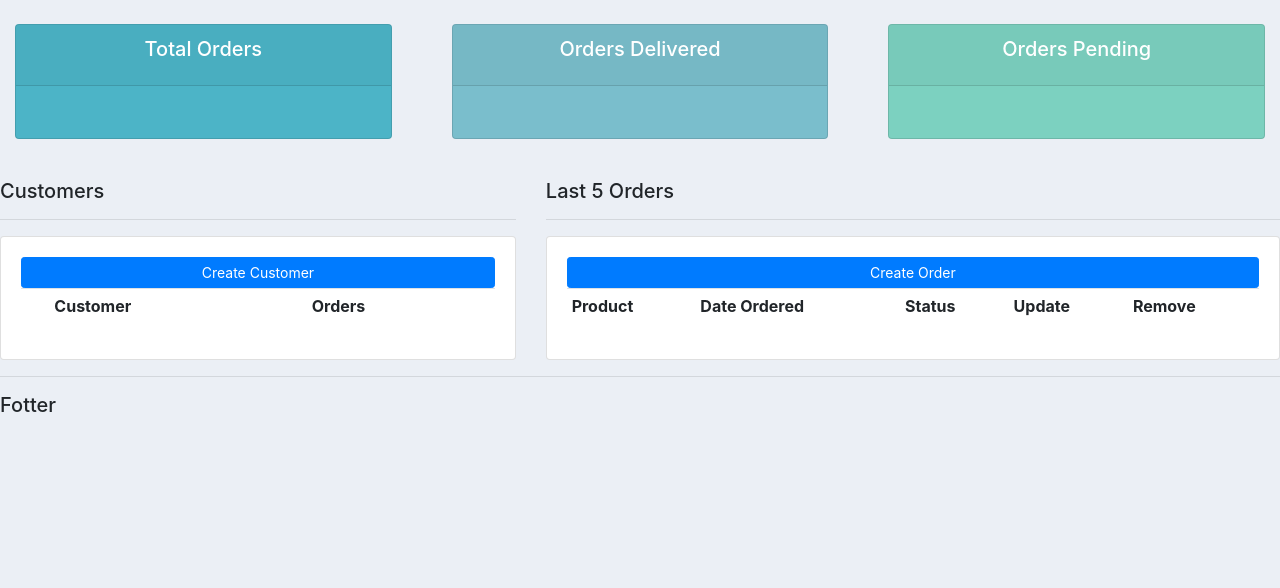
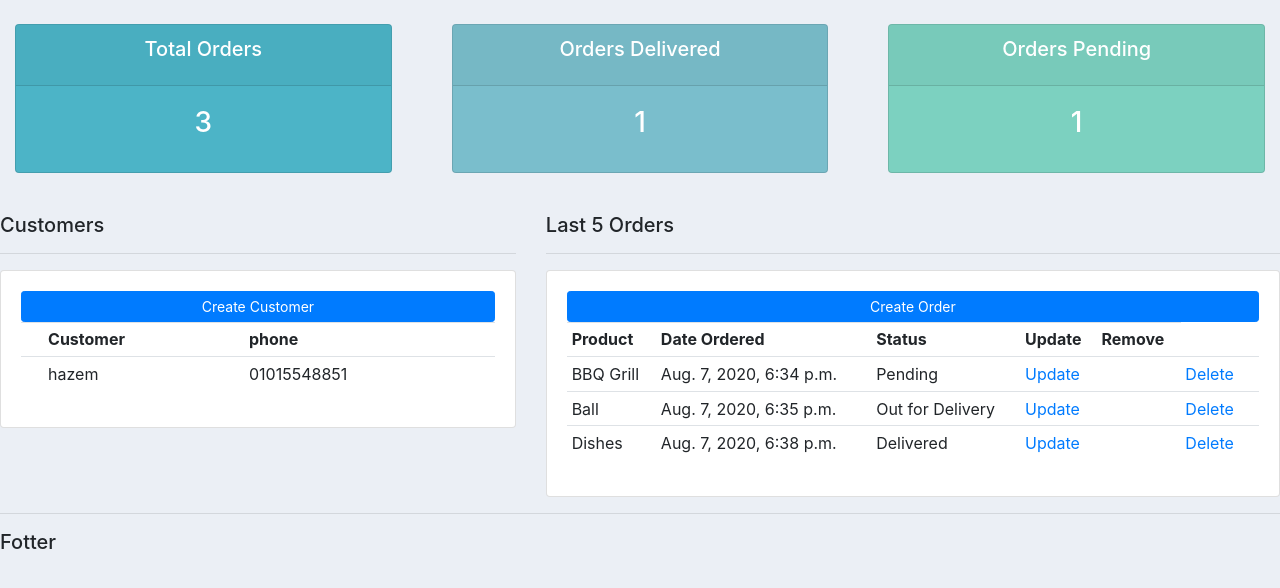
Before and after one commit to hazem3443/DjangoApp, a Django app: page / in a window 1280 px wide. Shown: the part 66-654 px from the top of the page. Run offline with Django 3.2, Linux system fonts and the light colour scheme; data comes from the database, SQL or seed files in the repository; lists and menus that the app fills with data are empty; some libraries are stand-ins or nearby versions.

Commit message:
8-Rendering Data to Templates _ Template Tags _ Django (3.0)  Crash Course Tutorials (pt 8)

```diff
--- a/accountss/templates/accountss/Dashboard.html
+++ b/accountss/templates/accountss/Dashboard.html
@@ -16,8 +16,15 @@
                 <tr>
                     <th></th>
                     <th>Customer</th>
-                    <th>Orders</th>
+                    <th>phone</th>
                 </tr>
+                {% for customer in customers %}
+                    <tr>
+                        <td></td>
+                        <td>{{ customer.name }}</td>
+                        <td>{{ customer.phone }}</td>
+                    </tr>
+                {% endfor %}
             </table>
         </div>
     </div>
@@ -35,6 +42,16 @@
                     <th>Update</th>
                     <th>Remove</th>
                 </tr>
+
+                {% for order in orders %}
+                    <tr>
+                        <td>{{ order.product }}</td>
+                        <td>{{ order.date_created }}</td>
+                        <td>{{ order.status }}</td>
+                        <td><a href="">Update</a><td>
+                        <td><a href="">Delete</a><td>
+                    </tr>
+                {% endfor %}
             </table>
         </div>
 
--- a/accountss/templates/accountss/status.html
+++ b/accountss/templates/accountss/status.html
@@ -8,7 +8,9 @@
                     <h5 class="card-title">Total Orders</h5>
                 </div>
                 <div class="card-body">
-                    <h3 class="card-title"></h3>
+                    <h3 class="card-title">
+                        {{ total_orders }}
+                    </h3>
                 </div>
             </div>
         </div>
@@ -21,7 +23,9 @@
                     <h5 class="card-title">Orders Delivered</h5>
                 </div>
                 <div class="card-body">
-                    <h3 class="card-title"></h3>
+                    <h3 class="card-title">
+                        {{ delivered }}
+                    </h3>
                 </div>
             </div>
         </div>
@@ -34,7 +38,9 @@
                     <h5 class="card-title">Orders Pending</h5>
                 </div>
                 <div class="card-body">
-                    <h3 class="card-title"></h3>
+                    <h3 class="card-title">
+                        {{ pending }}
+                    </h3>
                 </div>
             </div>
         </div>
--- a/accountss/views.py
+++ b/accountss/views.py
@@ -3,12 +3,27 @@ from django.http import HttpResponse
 
 from django.shortcuts import render
 
+from .models import *
+
 # Create your views here.
 def home(request):
-    return render(request, 'accountss/Dashboard.html')
+    orders = Order.objects.all()
+    customers = Customer.objects.all()
+
+    total_customers = customers.count()
+
+    total_orders = orders.count()
+
+    delivered = orders.filter(status= 'Delivered').count()
+    pending = orders.filter(status= 'Pending').count()
+
+    context = {'customers':customers, 'orders':orders, 'total_orders':total_orders, 'delivered':delivered, 'pending':pending}
+    return render(request, 'accountss/Dashboard.html',context)
 
 def products(request):
-    return render(request, 'accountss/products.html')
+    products = Product.objects.all()
+
+    return render(request, 'accountss/products.html', {'products':products})
 
 
 def customer(request):
```
Also changed, not shown: accountss/templates/accountss/products.html (+13 -0 lines), README.md.
